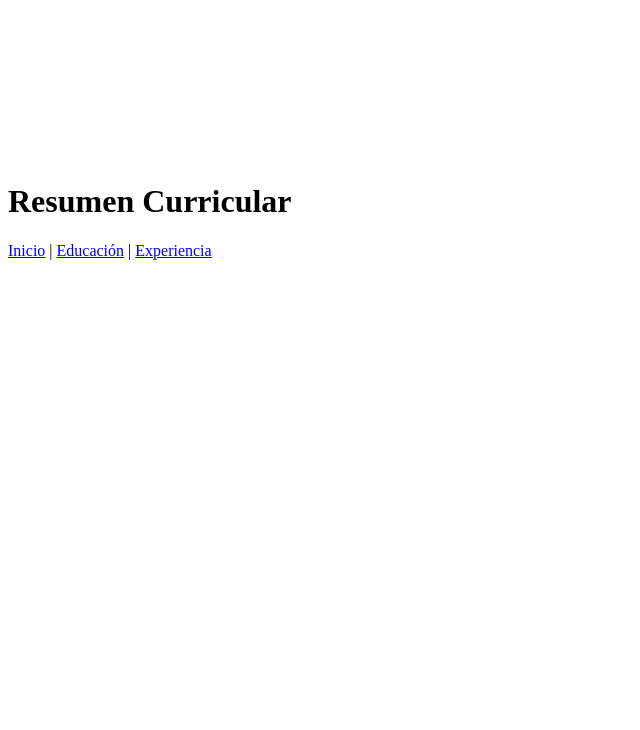
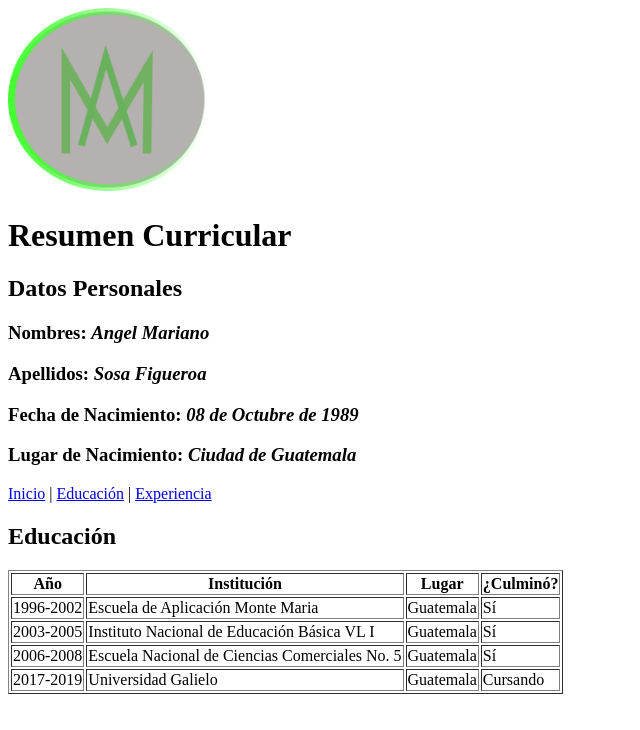
Before and after one commit to sosamariano88/DesarrolloWeb_NextU, a plain HTML site: page html/educacion.html in a window 1280 px wide. Shown: the whole page, without its empty margins (0-640 px from the left). Drawn offline with Linux system fonts and the light colour scheme.

Commit message:
Cambios en archivos html
Cambios realizados en el archivo index. Adición de logos y cambios realizados al archivo educacion y experiencia.

```diff
--- a/html/educacion.html
+++ b/html/educacion.html
@@ -9,12 +9,20 @@
     <title>Educaci&oacute;n</title>
   </head>
   <body>
+    <!--Encabezado-->
     <header>
-      <svg>
+      <img src="../img/LogoAM.png" alt="Logo" alt="Logo" width="200px">
 
-      </svg>
       <h1>Resumen Curricular</h1>
+
+      <h2>Datos Personales</h2>
+
+      <h3>Nombres: <em>Angel Mariano</em></h3>
+      <h3>Apellidos: <em>Sosa Figueroa</em></h3>
+      <h3>Fecha de Nacimiento: <em>08 de Octubre de 1989</em></h3>
+      <h3>Lugar de Nacimiento: <em>Ciudad de Guatemala</em></h3>
     </header>
+    <!--Enlaces-->
     <nav>
       <a href="../index.html">Inicio</a>
       |
@@ -22,9 +30,46 @@
       |
       <a href="experiencia.html">Experiencia</a>
     </nav>
+    <!--Cuerpo-->
     <section>
+      <h2>Educaci&oacute;n</h2>
       <article>
-
+        <table id="estudios" border="1">
+          <thead>
+            <tr>
+              <th>A&ntilde;o</th>
+              <th>Instituci&oacute;n</th>
+              <th>Lugar</th>
+              <th>¿Culmin&oacute;?</th>
+            </tr>
+          </thead>
+          <tbody>
+            <tr>
+              <td>1996-2002</td>
+              <td>Escuela de Aplicaci&oacute;n Monte Maria</td>
+              <td>Guatemala</td>
+              <td>S&iacute;</td>
+            </tr>
+            <tr>
+              <td>2003-2005</td>
+              <td>Instituto Nacional de Educaci&oacute;n B&aacute;sica VL I</td>
+              <td>Guatemala</td>
+              <td>S&iacute;</td>
+            </tr>
+            <tr>
+              <td>2006-2008</td>
+              <td>Escuela Nacional de Ciencias Comerciales No. 5</td>
+              <td>Guatemala</td>
+              <td>S&iacute;</td>
+            </tr>
+            <tr>
+              <td>2017-2019</td>
+              <td>Universidad Galielo</td>
+              <td>Guatemala</td>
+              <td>Cursando</td>
+            </tr>
+          </tbody>
+        </table>
       </article>
     </section>
     <footer></footer>
```
Also changed, not shown: html/experiencia.html (+10 -2 lines), index.html (+18 -38 lines), img/LogoAM.png (added), img/LogoAM.svg (added).
